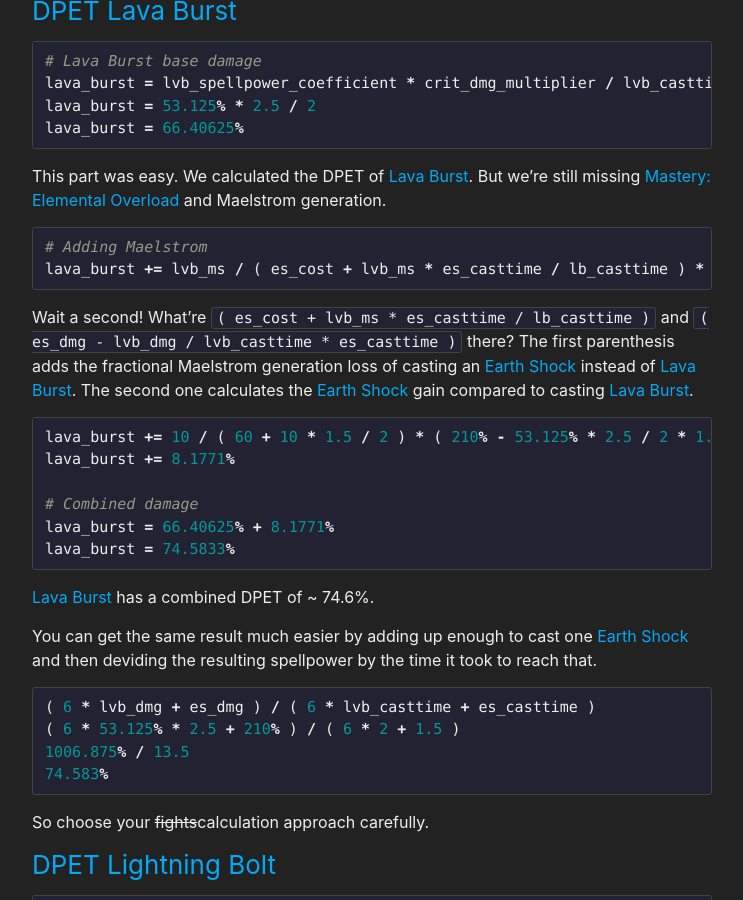
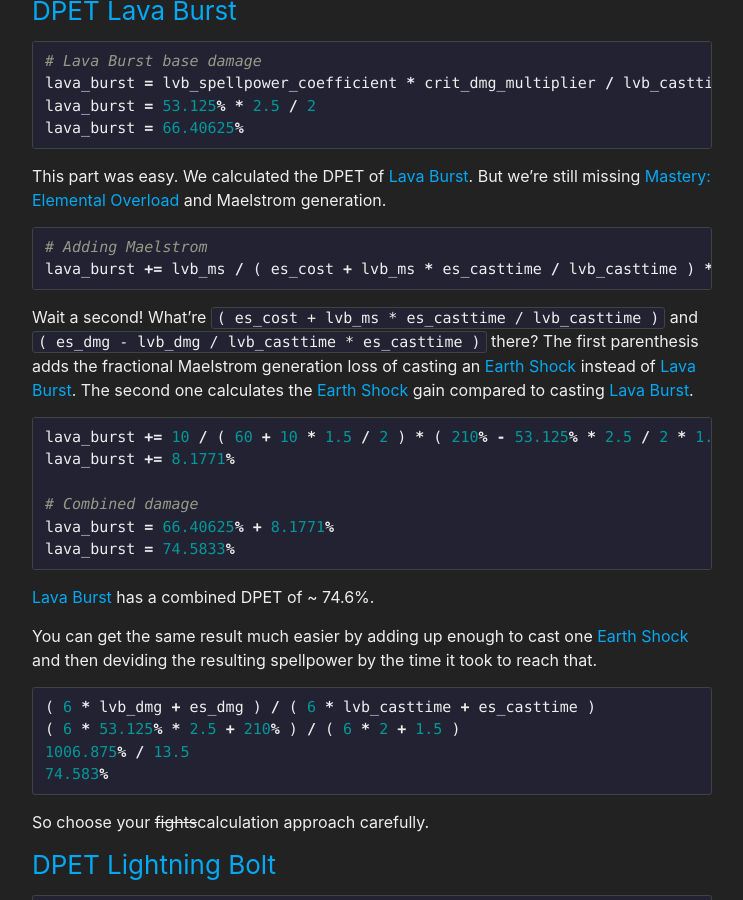
Before and after one commit to stormearthandlava/stormearthandlava.github.io, a Jekyll site: the page built from blog/_posts/2019-01-05-spell-comparisons.md, in a window 1280 px wide and 900 px high, scrolled down 1344 px. Shown: the whole window, without its empty margins (268-1011 px from the left). Built offline with Jekyll 4.4.1, drawn with Linux system fonts in a browser that asks for light colours; a script that is not in the unit is left out.

Commit message:
fix spelling error of lvb casttime

````diff
--- a/blog/_posts/2019-01-05-spell-comparisons.md
+++ b/blog/_posts/2019-01-05-spell-comparisons.md
@@ -69,10 +69,10 @@ But we're still missing {{ site.data.spell.mastery }} and Maelstrom generation.
 
 ```python
 # Adding Maelstrom
-lava_burst += lvb_ms / ( es_cost + lvb_ms * es_casttime / lb_casttime ) * ( es_dmg - lvb_dmg / lvb_casttime * es_casttime ) / lvb_casttime
+lava_burst += lvb_ms / ( es_cost + lvb_ms * es_casttime / lvb_casttime ) * ( es_dmg - lvb_dmg / lvb_casttime * es_casttime ) / lvb_casttime
 ```
 
-Wait a second! What're `( es_cost + lvb_ms * es_casttime / lb_casttime )` and `( es_dmg - lvb_dmg / lvb_casttime * es_casttime )` there?
+Wait a second! What're `( es_cost + lvb_ms * es_casttime / lvb_casttime )` and `( es_dmg - lvb_dmg / lvb_casttime * es_casttime )` there?
 The first parenthesis adds the fractional Maelstrom generation loss of casting an {{ site.data.spell.es }} instead of {{ site.data.spell.lvb }}.
 The second one calculates the {{ site.data.spell.es }} gain compared to casting {{ site.data.spell.lvb }}.
 
````
